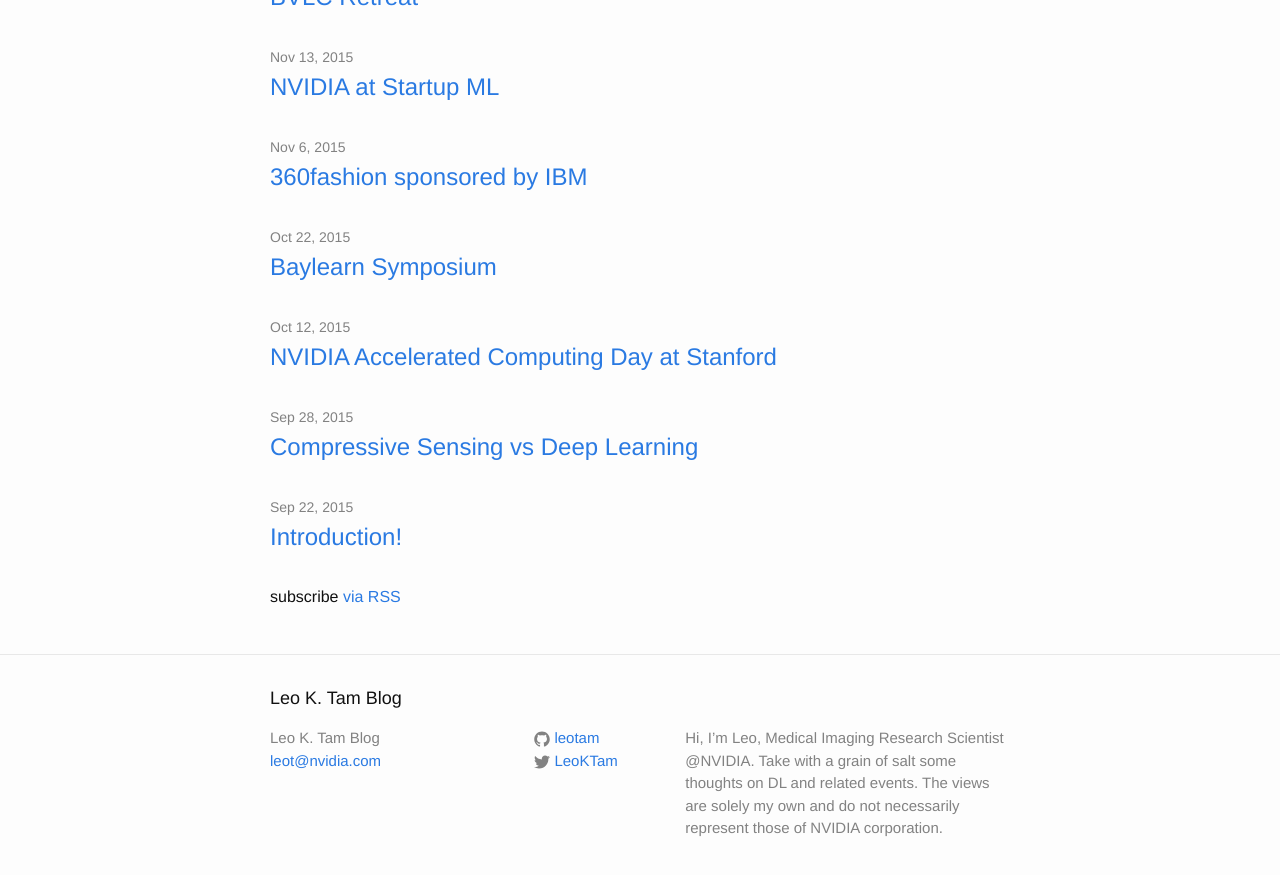
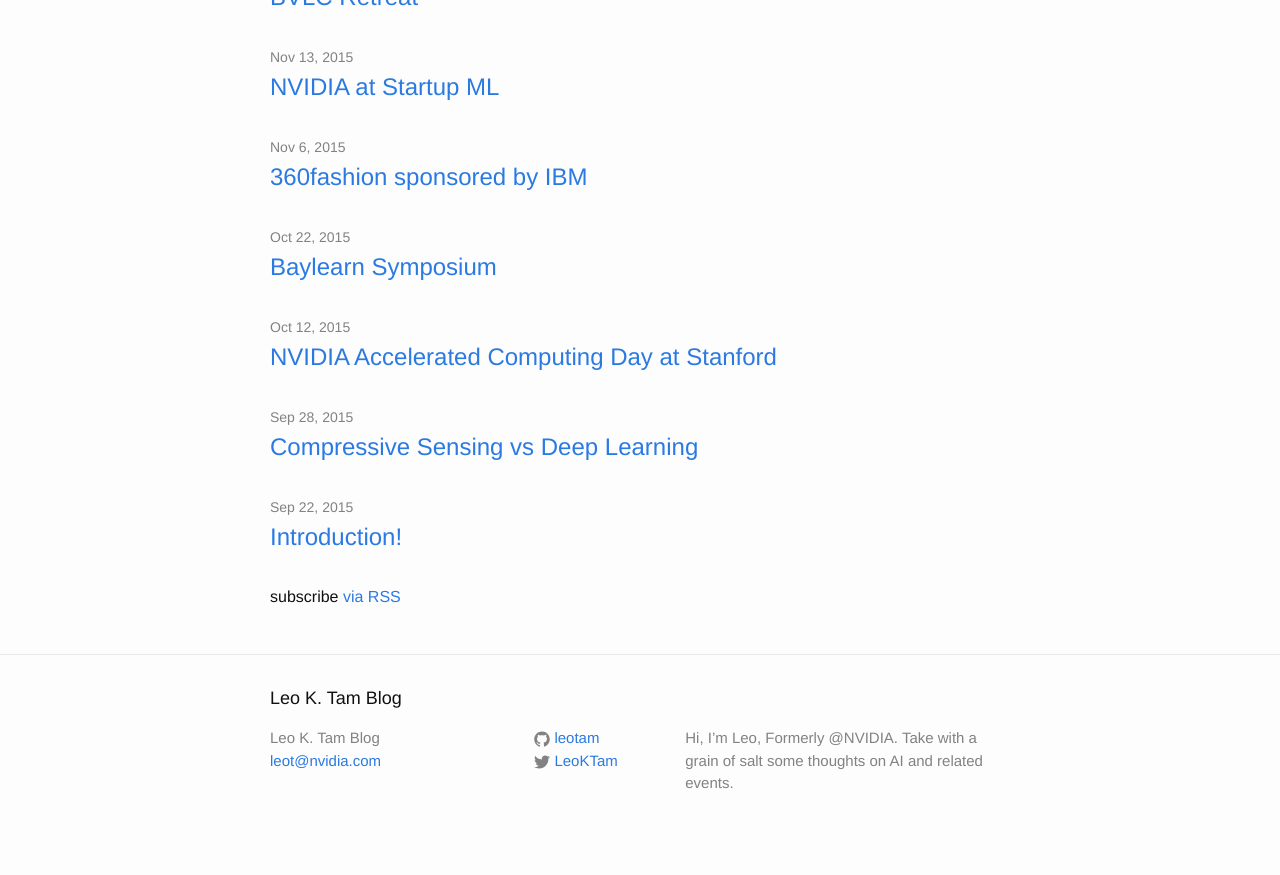
Before and after one commit to leotam/leotam.github.io, a Jekyll site: the page built from index.html, in a window 1280 px wide and 900 px high, scrolled down 1442 px. Shown: the top 875 px of the window. Built offline with Jekyll 4.4.1, drawn with Linux system fonts in a browser that asks for light colours.

Commit message:
Update _config.yml

```diff
--- a/_config.yml
+++ b/_config.yml
@@ -2,9 +2,8 @@
 title: Leo K. Tam Blog
 email: leot@nvidia.com
 description: > # this means to ignore newlines until "baseurl:"
-  Hi, I’m Leo, Medical Imaging Research Scientist @NVIDIA.
-  Take with a grain of salt some thoughts on DL and related events.
-  The views are solely my own and do not necessarily represent those of NVIDIA corporation.
+  Hi, I’m Leo, Formerly @NVIDIA.
+  Take with a grain of salt some thoughts on AI and related events.
 url: "http://leotam.github.io" # the base hostname & protocol for your site
 twitter_username: LeoKTam
 github_username:  leotam
```
